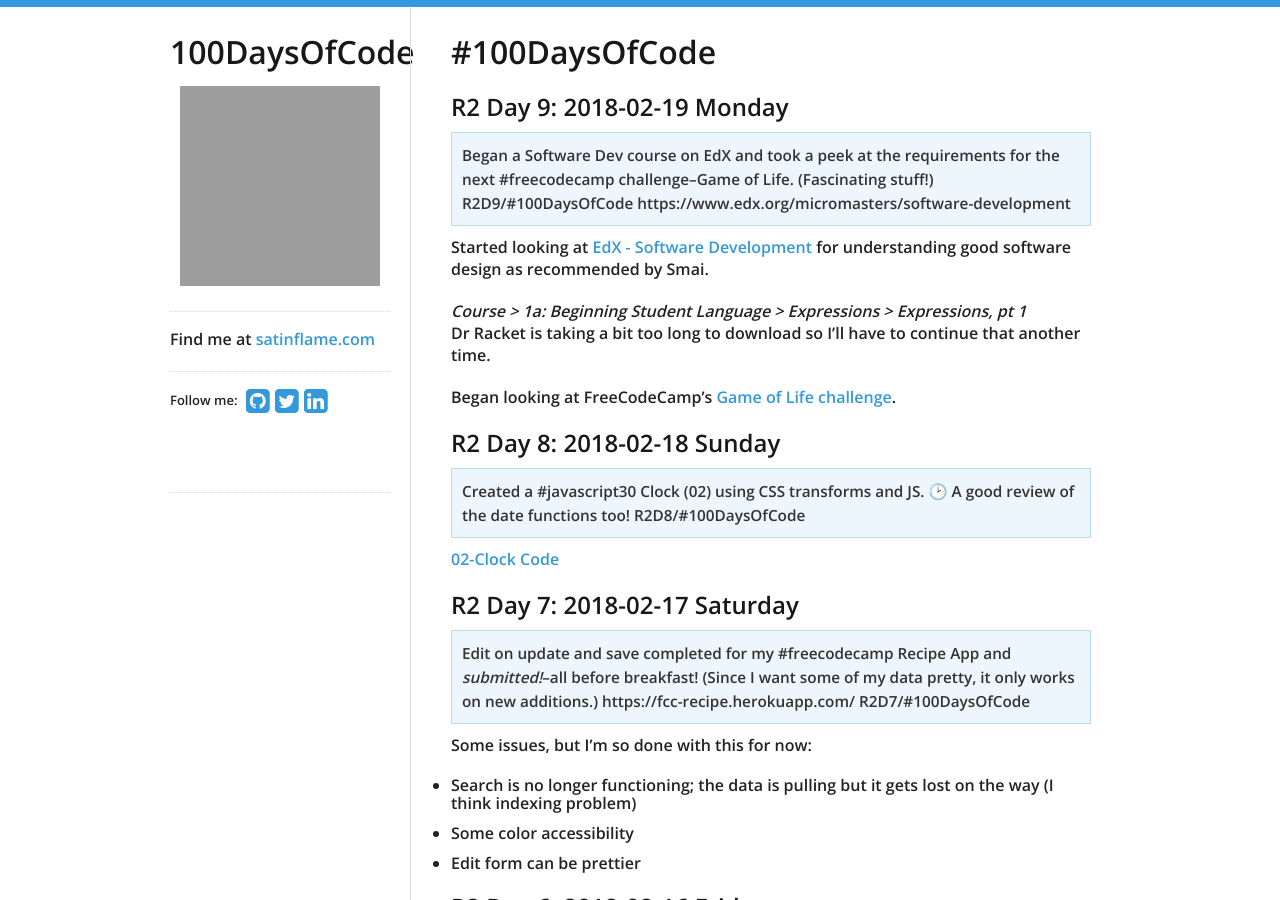
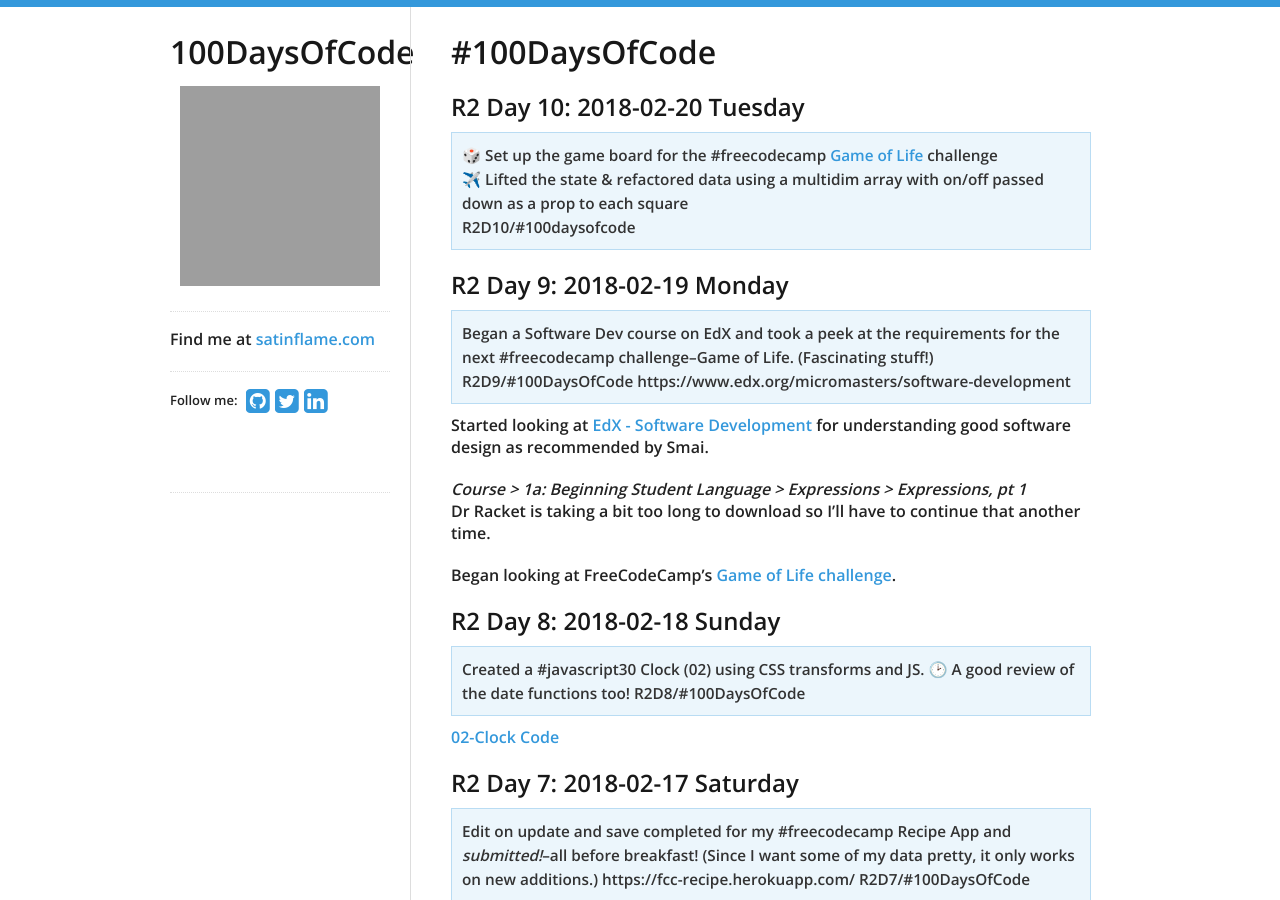
Before and after one commit to virtual/100daysofcode, a Jekyll site: the page built from index.md, in a window 1280 px wide and 900 px high. Built offline with Jekyll 4.4.1, drawn with Linux system fonts in a browser that asks for light colours; nearby versions of some CDN libraries; our own code applies the rules of GitHub Pages for plain Markdown files; grey boxes are pictures that could not be loaded.

Commit message:
Update index.md

```diff
--- a/index.md
+++ b/index.md
@@ -1,4 +1,10 @@
 # #100DaysOfCode
+
+## R2 Day 10: 2018-02-20 Tuesday
+
+> 🎲 Set up the game board for the #freecodecamp [Game of Life](https://fcc-game-of-life.herokuapp.com/) challenge<br/>
+> ✈️ Lifted the state & refactored data using a multidim array with on/off passed down as a prop to each square<br/>
+> R2D10/#100daysofcode
 
 ## R2 Day 9: 2018-02-19 Monday
 
```
